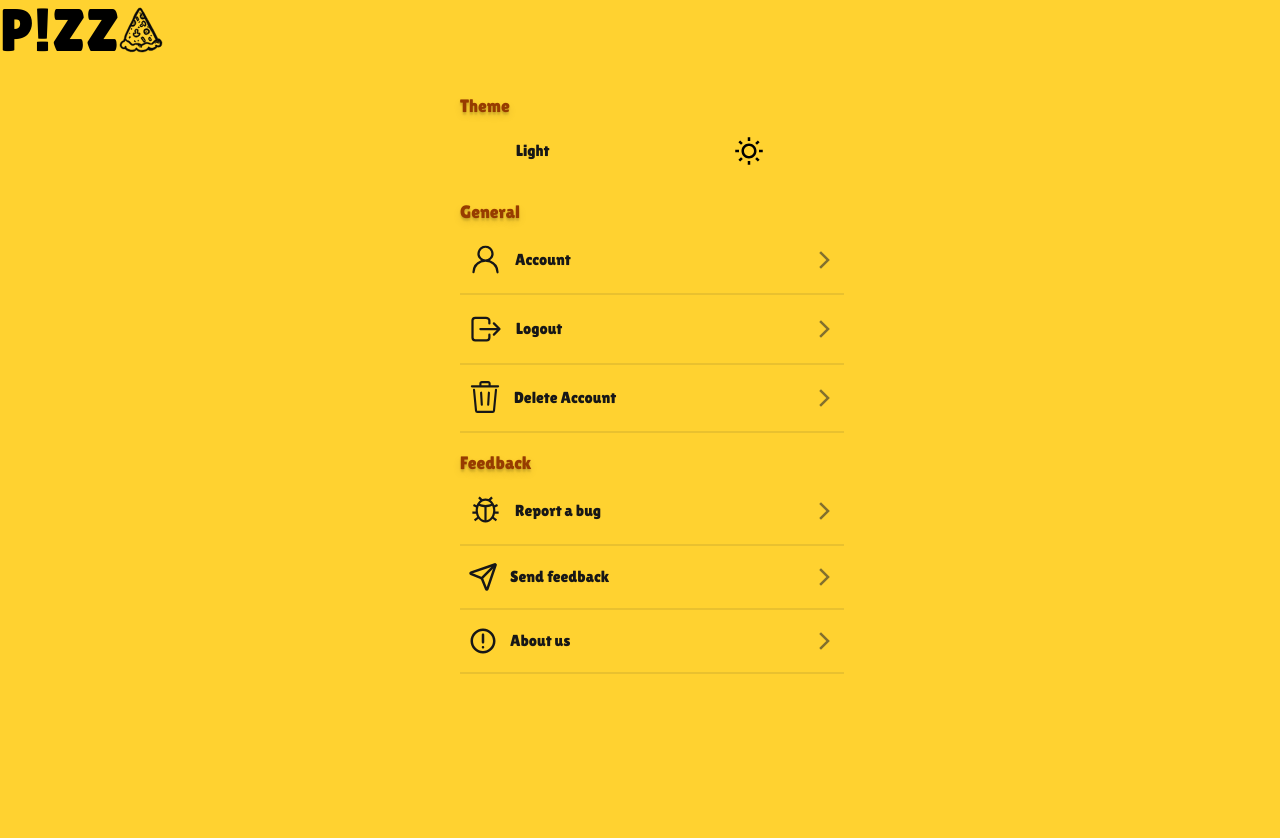
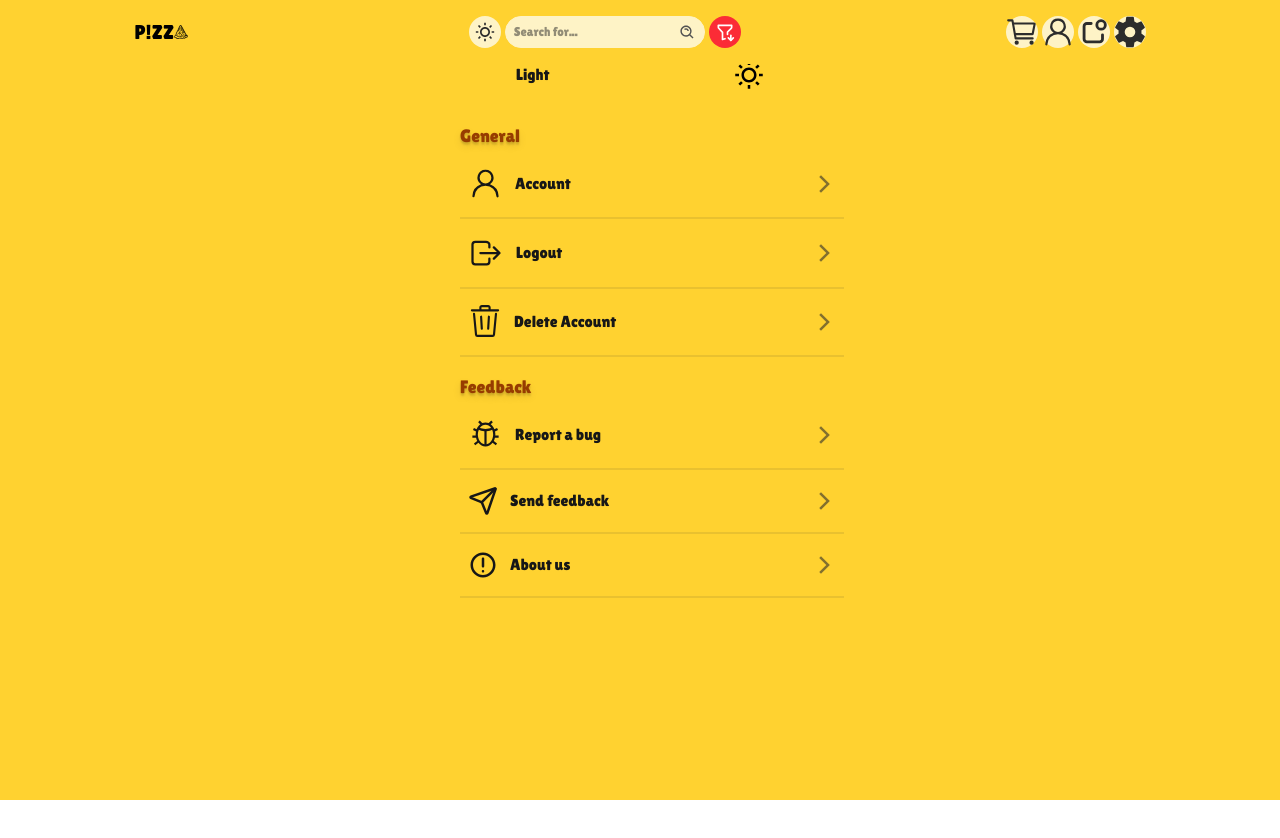
Before and after one commit to mahdibaderloo/fastfood, a React (Vite) app: page /settings in a window 1280 px wide. Shown: the top 838 px of the page. After the commit the page ends 800 px from the top, so only its background shows below. Built offline with nearby package versions, Linux system fonts and the light colour scheme; data requests are answered from the project's data file.

Commit message:
complete DesktopHeader

```diff
--- a/src/components/DesktopHeader.tsx
+++ b/src/components/DesktopHeader.tsx
@@ -1,19 +1,107 @@
 import pizzaIcon from "../assets/images/pizza.svg";
 import pizzaDarkIcon from "../assets/images/pizza-dark.svg";
 import { useTheme } from "../store/themeStore";
+import { NavLink, useNavigate } from "react-router-dom";
+import Search from "./Search";
+import Filter from "./Filter";
+import { useFoods } from "../hooks/useFoods";
+import { GoPerson, GoPersonFill } from "react-icons/go";
+import {
+  IoCart,
+  IoCartOutline,
+  IoSettingsOutline,
+  IoSettingsSharp,
+} from "react-icons/io5";
+import { BiSolidNotification } from "react-icons/bi";
+import { TbNotification } from "react-icons/tb";
+import { BsMoonStarsFill } from "react-icons/bs";
+import { RiSunLine } from "react-icons/ri";
+
+const links = [
+  {
+    id: 1,
+    isPath: true,
+    title: "Cart",
+    path: "/cart",
+    activeIcon: <IoCart size={34} color="#2c2c2c" />,
+    notActiveIcon: <IoCartOutline size={34} color="#2c2c2c" />,
+  },
+  {
+    id: 2,
+    isPath: true,
+    title: "Profile",
+    path: "/dashboard",
+    activeIcon: <GoPersonFill size={34} color="#2c2c2c" />,
+    notActiveIcon: <GoPerson size={34} color="#2c2c2c" />,
+  },
+  {
+    id: 3,
+    isPath: true,
+    title: "Notifications",
+    path: "/notifications",
+    activeIcon: <BiSolidNotification size={34} color="#2c2c2c" />,
+    notActiveIcon: <TbNotification size={34} color="#2c2c2c" />,
+  },
+  {
+    id: 4,
+    isPath: true,
+    title: "Settings",
+    path: "/settings",
+    activeIcon: <IoSettingsSharp size={34} color="#2c2c2c" />,
+    notActiveIcon: <IoSettingsOutline size={34} color="#2c2c2c" />,
+  },
+];
 
 function DesktopHeader() {
-  const { theme } = useTheme();
+  const navigate = useNavigate();
+  const { theme, toggleTheme } = useTheme();
+  const { data: foods } = useFoods();
 
   return (
-    <header>
-      <div className="flex mb-4">
-        <p className="text-6xl dark:text-amber-300">P!ZZ</p>
-        {theme === "dark" ? (
-          <img src={pizzaDarkIcon} alt="pizza" className="w-11 rotate-180" />
-        ) : (
-          <img src={pizzaIcon} alt="pizza" className="w-11 rotate-180" />
-        )}
+    <header className="p-2 py-4 fixed right-0 left-0 z-50 bg-amber-300 dark:bg-neutral-800">
+      <div className="w-[80%] mx-auto flex items-center justify-between">
+        <div
+          className="flex items-center cursor-pointer"
+          onClick={() => navigate("/")}
+        >
+          <p className="text-xl dark:text-amber-300">P!ZZ</p>
+          {theme === "dark" ? (
+            <img src={pizzaDarkIcon} alt="pizza" className="w-3.5 rotate-180" />
+          ) : (
+            <img src={pizzaIcon} alt="pizza" className="w-3.5 rotate-180" />
+          )}
+        </div>
+        <div className="flex items-center ml-4 gap-1">
+          <div
+            className="w-8 h-8 p-1.5 rounded-full bg-amber-100 flex justify-center items-center cursor-pointer"
+            onClick={() => toggleTheme()}
+          >
+            {theme === "dark" ? (
+              <BsMoonStarsFill size={34} color="#2c2c2c" />
+            ) : (
+              <RiSunLine size={34} color="#2c2c2c" />
+            )}
+          </div>
+          <Search items={foods ?? []} />
+          <Filter />
+        </div>
+        <nav>
+          <ul className="flex justify-center items-center gap-1">
+            {links.map((link) => (
+              <li
+                key={link.id}
+                title={link.title}
+                className="w-8 h-8 p-1.5 rounded-full bg-amber-100 flex justify-center items-center cursor-pointer"
+              >
+                <NavLink to={link.path}>
+                  {({ isActive }) =>
+                    isActive ? link.activeIcon : link.notActiveIcon
+                  }
+                </NavLink>
+              </li>
+            ))}
+          </ul>
+        </nav>
       </div>
     </header>
   );
--- a/src/components/Filter.tsx
+++ b/src/components/Filter.tsx
@@ -2,7 +2,7 @@ import { TbFilterDown } from "react-icons/tb";
 
 function Filter() {
   return (
-    <div className="bg-red-500 p-2 sm:p-[0.6rem] rounded-lg sm:rounded-full h-full">
+    <div className="bg-red-500 p-2 lg:w-8 lg:h-8 lg:p-1.5 flex justify-center items-center sm:p-[0.6rem] rounded-lg sm:rounded-full h-full">
       <TbFilterDown size={40} color="#fff" />
     </div>
   );
--- a/src/components/Search.tsx
+++ b/src/components/Search.tsx
@@ -73,8 +73,8 @@ function Search({ items }: SearchProps) {
   }
 
   return (
-    <div ref={containerRef} className="relative w-full max-w-md">
-      <div className="bg-neutral-50 flex items-center justify-between py-2 px-2 gap-3 rounded-lg sm:rounded-full border border-neutral-200">
+    <div ref={containerRef} className="relative w-full max-w-md lg:w-50">
+      <div className="bg-neutral-50 lg:bg-amber-100 flex lg:h-8 items-center justify-between py-2 px-2 gap-3 rounded-lg sm:rounded-full border border-neutral-200 lg:border-amber-100">
         <input
           type="text"
           value={query}
@@ -82,9 +82,9 @@ function Search({ items }: SearchProps) {
           onFocus={() => setIsFocused(true)}
           onBlur={() => setIsFocused(false)}
           placeholder="Search for..."
-          className="w-full outline-none text-neutral-800 text-sm"
+          className="w-full outline-none text-neutral-800 text-sm lg:text-[0.8rem]"
         />
-        <BiSearchAlt size={41} className="text-neutral-600" />
+        <BiSearchAlt size={41} className="text-neutral-600 lg:w-5" />
       </div>
 
       {isOpen && query && (
--- a/src/pages/Menu.tsx
+++ b/src/pages/Menu.tsx
@@ -70,7 +70,7 @@ function Menu() {
         </div>
       </Header>
 
-      <main className="min-h-screen overflow-y-scroll pt-22 sm:pt-24 lg:pt-0">
+      <main className="min-h-screen overflow-y-scroll pt-22 sm:pt-24">
         <ul className="flex flex-wrap items-center justify-center gap-2 sm:gap-3 mt-14 lg:mt-0 p-2">
           {filteredSearchItems.length > 0 &&
             filteredSearchItems.map((food) => (
```
